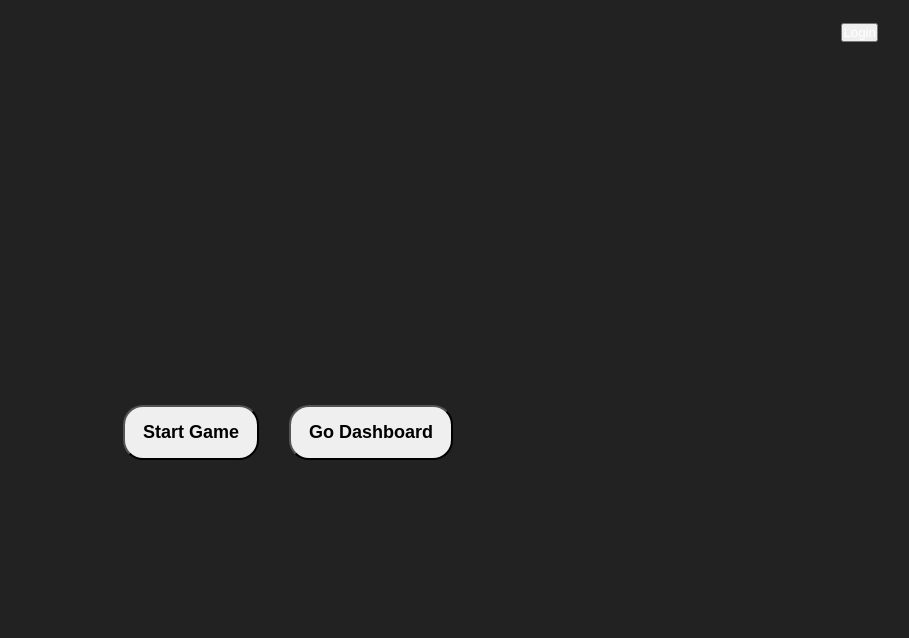
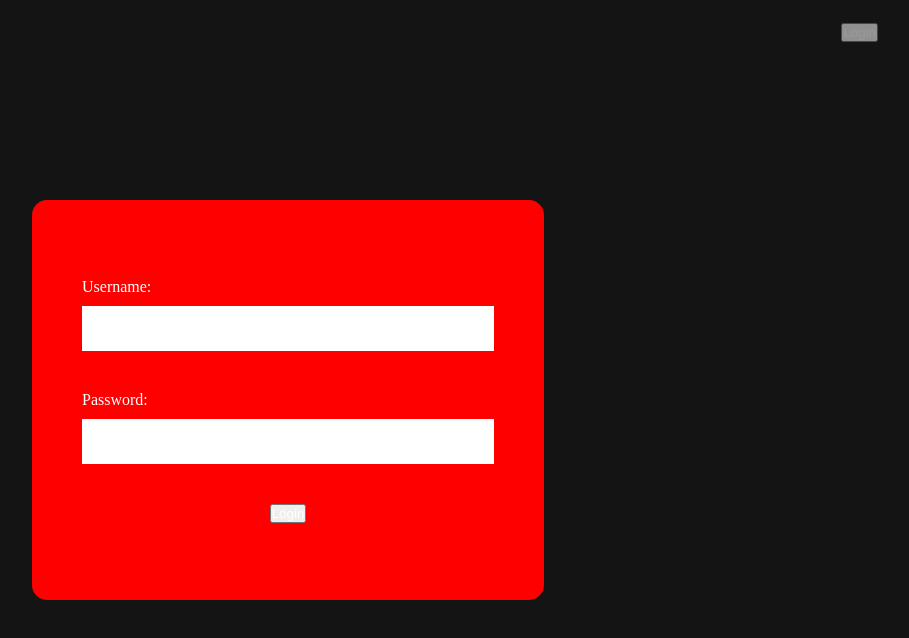
Before and after one commit to GiorgiNefaridze/Beat-the-quote, a React (Create React App) app in the folder client/: page / in a window 1280 px wide. Both pictures are taken after a click on the button "Login". Shown: the top 638 px of the page, without its empty margins (352-1261 px from the left). Built offline with nearby package versions, Linux system fonts and the light colour scheme.

Commit message:
make login ui(for development purpose)

```diff
--- a/client/src/components/AboutGamePopUp/AboutGamePopUp.tsx
+++ b/client/src/components/AboutGamePopUp/AboutGamePopUp.tsx
@@ -1,4 +1,6 @@
-import React, { useEffect, useState, useRef } from "react";
+import React, { useEffect, useRef } from "react";
+
+import { DifficultyContext } from "../../context/DifficultyContext";
 
 import {
   PopUp,
@@ -15,9 +17,10 @@ interface Props {
 }
 
 const AboutGamePopUp: React.FC<Props> = ({ setShowPopUp, startRef }) => {
-
   const popUpRef = useRef<HTMLDivElement | null>(null);
   const closeRef = useRef<HTMLHeadingElement | null>(null);
+
+  const { difficulty, setDifficulty } = DifficultyContext();
 
   const handleOutsideClick = (e: any) => {
     const { target } = e;
@@ -34,6 +37,7 @@ const AboutGamePopUp: React.FC<Props> = ({ setShowPopUp, startRef }) => {
     document.addEventListener("click", handleOutsideClick);
 
     return () => {
+      setDifficulty("");
       document.removeEventListener("click", handleOutsideClick);
     };
   }, []);
@@ -41,7 +45,12 @@ const AboutGamePopUp: React.FC<Props> = ({ setShowPopUp, startRef }) => {
   const handleClick = (e: any) => {
     const { htmlFor } = e.target;
 
+    setDifficulty(htmlFor);
   };
+
+  const startGame = () => {
+
+  }
 
   return (
     <PopUp ref={popUpRef}>
@@ -76,7 +85,9 @@ const AboutGamePopUp: React.FC<Props> = ({ setShowPopUp, startRef }) => {
           </label>
         </div>
       </Levels>
-      <StartBtn title="Start game">Start</StartBtn>
+      <StartBtn title="Start game" onClick={startGame}>
+        Start
+      </StartBtn>
       <FAC>
         Have some questions? Visit <p>FAQ</p>
       </FAC>
--- /dev/null
+++ b/client/src/components/Login/Login.style.ts
@@ -0,0 +1,37 @@
+import styled from "styled-components";
+
+export const LoginWrapper = styled.form`
+  position: absolute;
+  top: 50%;
+  left: 50%;
+  transform: translate(-50%, -50%);
+  width: 40%;
+  height: 50%;
+  border-radius: 15px;
+  box-shadow: 0px 0px 0px 10000000px rgba(0, 0, 0, 0.4);
+  background-color: red;
+  padding: 50px;
+  display: flex;
+  align-items: center;
+  justify-content: center;
+  flex-direction: column;
+  gap: 40px 0;
+
+  div {
+    width: 100%;
+    display: flex;
+    justify-content: flex-start;
+    flex-direction: column;
+    gap: 10px 0;
+
+    input {
+      display: block;
+      height: 45px;
+      padding: 5px 10px;
+      color: black;
+      outline: none;
+      border: none;
+      cursor: pointer;
+    }
+  }
+`;
--- /dev/null
+++ b/client/src/components/Login/Login.tsx
@@ -0,0 +1,45 @@
+import React, { useEffect, useRef } from "react";
+
+import { LoginWrapper } from "./Login.style";
+
+interface Props {
+  setShowLogin: React.Dispatch<React.SetStateAction<boolean>>;
+  loginBtn: React.MutableRefObject<HTMLButtonElement | null>;
+}
+
+const Login: React.FC<Props> = ({ setShowLogin, loginBtn }) => {
+  const LoginRef = useRef<HTMLFormElement | null>(null);
+
+  const handleOutsideClick = (e: any) => {
+    const { target } = e;
+
+    if (!LoginRef.current?.contains(target) && loginBtn.current !== target) {
+      setShowLogin(false);
+    }
+  };
+
+  useEffect(() => {
+    document.addEventListener("click", handleOutsideClick);
+
+    return () => {
+      document.removeEventListener("click", handleOutsideClick);
+    };
+  }, []);
+
+  return (
+    <LoginWrapper ref={LoginRef}>
+      <div>
+        <label htmlFor="username">Username:</label>
+        <input type="text" id="username" />
+      </div>
+      <div>
+        <label htmlFor="password">Password:</label>
+        <input type="password" id="password" />
+      </div>
+
+      <button>Login</button>
+    </LoginWrapper>
+  );
+};
+
+export default Login;
--- a/client/src/components/NavBar/NavBar.tsx
+++ b/client/src/components/NavBar/NavBar.tsx
@@ -1,16 +1,30 @@
-import React, { useState } from "react";
+import React, { useState, useRef } from "react";
+
+import Login from "../Login/Login";
 
 import { Nav, Avatar } from "./NavBar.style";
 
 const NavBar: React.FC = () => {
+  const [showLogin, setShowLogin] = useState<boolean>(false);
   const [avatar, setAvatar] = useState<string>("");
+
+  const loginBtnRef = useRef<HTMLButtonElement | null>(null);
+
+  const login = () => {
+    setShowLogin(true);
+  };
 
   return (
     <Nav>
-      <button>Login</button>
+      <button onClick={login} ref={loginBtnRef}>
+        Login
+      </button>
 
       {/* <span>User name</span>
       <Avatar src={avatar} /> */}
+      {showLogin && (
+        <Login setShowLogin={setShowLogin} loginBtn={loginBtnRef} />
+      )}
     </Nav>
   );
 };
--- a/client/src/index.tsx
+++ b/client/src/index.tsx
@@ -1,7 +1,14 @@
 import ReactDOM from "react-dom/client";
+
 import App from "./App";
+
+import { DifficultyContextProvider } from "./context/DifficultyContext";
 
 const root = ReactDOM.createRoot(
   document.getElementById("root") as HTMLElement
 );
-root.render(<App />);
+root.render(
+  <DifficultyContextProvider>
+    <App />
+  </DifficultyContextProvider>
+);
```
